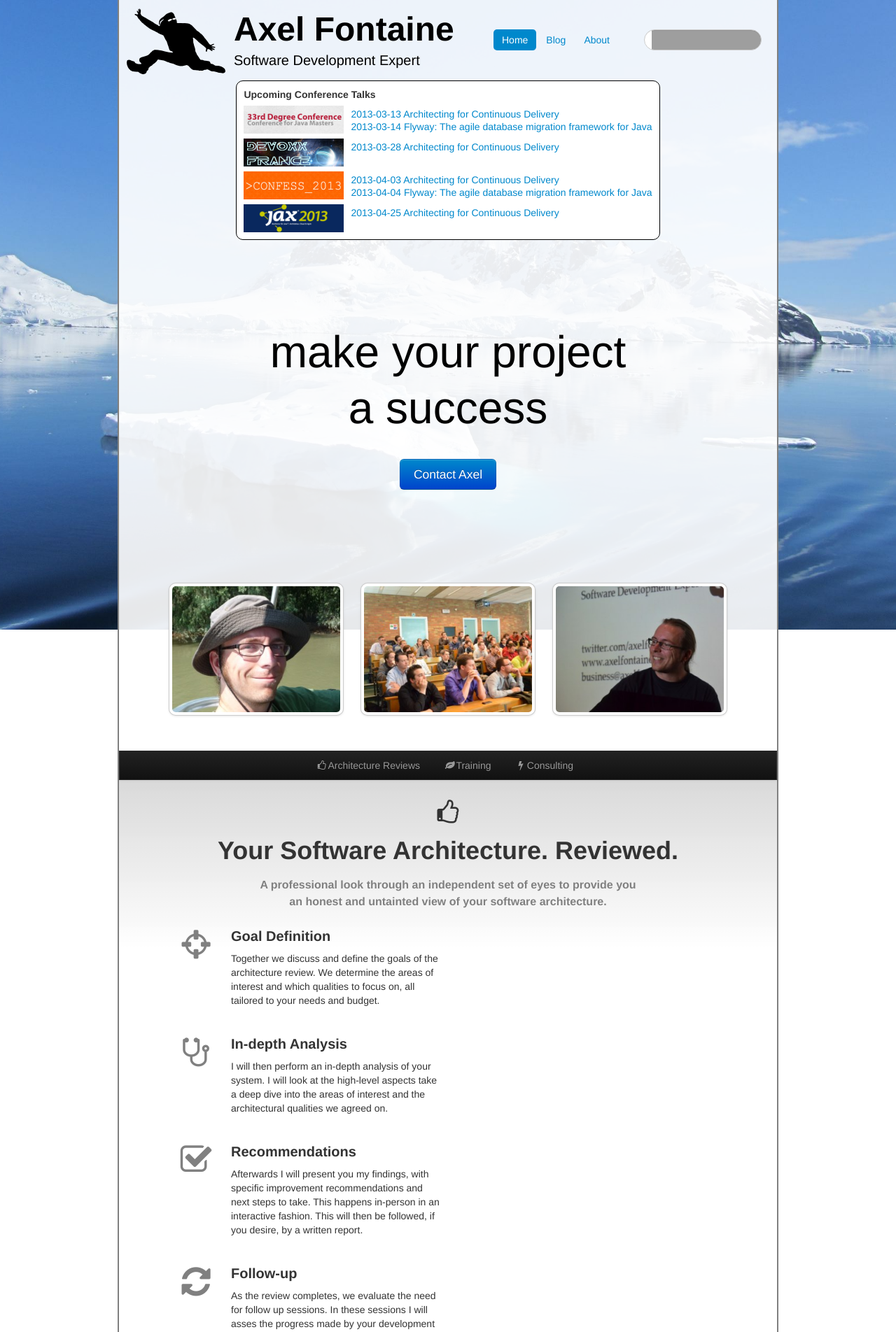
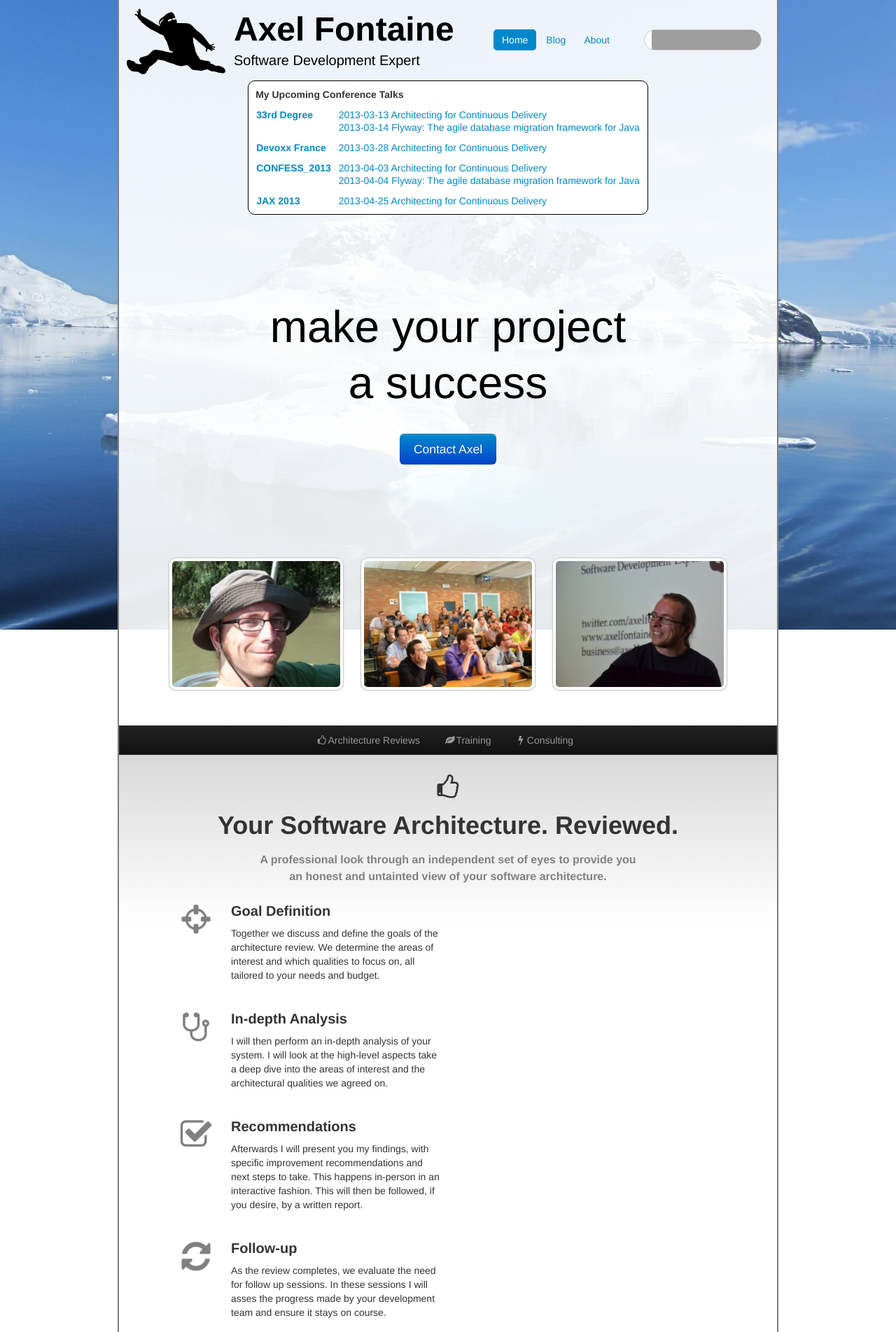
Before and after one commit to axelfontaine/axelfontaine.com, a Jekyll site: the page built from index.html, in a window 1280 px wide. Shown: the top 1904 px of the page at 70% size. Built offline with Jekyll 4.4.1, drawn with Linux system fonts in a browser that asks for light colours; grey boxes are pictures that could not be loaded.

Commit message:
Removed conference logos

```diff
--- a/assets/axelfontaine.css
+++ b/assets/axelfontaine.css
@@ -66,15 +66,20 @@
     display: table;
 }
 
-#talks .conference div {
-    float: left;
+#talks table tr {
+    margin-bottom: 10px;
 }
 
-#talks .conference .conference-logo {
-    clear: both;
+#talks table tr td:first-child {
+    vertical-align: top;
+    font-weight: bold;
+    padding-right: 10px;
+}
+
+#talks table tr td {
+    margin-left: 10px;
     margin-right: 10px;
-    margin-top: -3px;
-    margin-bottom: 10px;
+    padding-bottom: 10px;
 }
 
 #top-space {
--- a/index.html
+++ b/index.html
@@ -5,54 +5,34 @@ pill: home
 <!--suppress HtmlPresentationalElement -->
 <div id="home">
 <div id="talks">
-    <p><strong>Upcoming Conference Talks</strong></p>
+    <p><strong>My Upcoming Conference Talks</strong></p>
 
-    <div class="conference">
-        <div class="conference-logo">
-            <a href="http://2013.33degree.org/speaker/show/36"><img src="/assets/talks/33rd-degree.png"
-                                                                    alt="33rd Degree"
-                                                                    align="top"/></a>
-        </div>
-        <div>
-            <a href="http://2013.33degree.org/talk/show/51">2013-03-13
-                Architecting for Continuous Delivery</a><br/>
-            <a href="http://2013.33degree.org/talk/show/52">2013-03-14
-                Flyway: The agile database migration framework for Java</a>
-        </div>
-    </div>
-    <div class="conference">
-        <div class="conference-logo">
-            <a href="http://www.devoxx.com/display/FR13/Accueil"><img src="/assets/talks/devoxx-france.png" alt="Devoxx France"
-                                                            align="top"/></a>
-        </div>
-        <div>
-            <a href="http://www.devoxx.com/display/FR13/Accueil">2013-03-28
-                Architecting for Continuous Delivery</a><br/>
-        </div>
-    </div>
-    <div class="conference">
-        <div class="conference-logo">
-            <a href="https://2013.con-fess.com/speakers#25"><img src="/assets/talks/confess-2013.png"
-                                                                 alt="CONFESS_2013"
-                                                                 align="top"/></a>
-        </div>
-        <div>
-            <a href="https://2013.con-fess.com/sessions/-/details/77/Architecting-for-Continuous-Delivery">2013-04-03
-                Architecting for Continuous Delivery</a><br/>
-            <a href="https://2013.con-fess.com/sessions/-/details/78/Flyway--The-agile-database-migration-framework-for-Java">2013-04-04
-                Flyway: The agile database migration framework for Java</a>
-        </div>
-    </div>
-    <div class="conference">
-        <div class="conference-logo">
-            <a href="http://jax.de/2013/speaker/#7895"><img src="/assets/talks/jax-2013.png" alt="JAX 2013"
-                                                            align="top"/></a>
-        </div>
-        <div>
-            <a href="http://jax.de/2013/sessions/#session-24808">2013-04-25
-                Architecting for Continuous Delivery</a><br/>
-        </div>
-    </div>
+    <table>
+        <tr>
+            <td><a href="http://2013.33degree.org/speaker/show/36">33rd Degree</a></td>
+            <td><a href="http://2013.33degree.org/talk/show/51">2013-03-13
+                            Architecting for Continuous Delivery</a><br/>
+                        <a href="http://2013.33degree.org/talk/show/52">2013-03-14
+                            Flyway: The agile database migration framework for Java</a></td>
+        </tr>
+        <tr>
+            <td><a href="http://www.devoxx.com/display/FR13/Axel+Fontaine">Devoxx France</a></td>
+            <td><a href="http://www.devoxx.com/display/FR13/Architecting+for+Continuous+Delivery">2013-03-28
+                            Architecting for Continuous Delivery</a><br/></td>
+        </tr>
+        <tr>
+            <td><a href="https://2013.con-fess.com/speakers#25">CONFESS_2013</a></td>
+            <td><a href="https://2013.con-fess.com/sessions/-/details/77/Architecting-for-Continuous-Delivery">2013-04-03
+                            Architecting for Continuous Delivery</a><br/>
+                        <a href="https://2013.con-fess.com/sessions/-/details/78/Flyway--The-agile-database-migration-framework-for-Java">2013-04-04
+                            Flyway: The agile database migration framework for Java</a></td>
+        </tr>
+        <tr>
+            <td><a href="http://jax.de/2013/speaker/#7895">JAX 2013</a></td>
+            <td><a href="http://jax.de/2013/sessions/#session-24808">2013-04-25
+                            Architecting for Continuous Delivery</a><br/></td>
+        </tr>
+    </table>
 </div>
 <div id="top-space"></div>
 <div id="bigsell">
@@ -148,8 +128,22 @@ pill: home
                 </div>
             </div>
         </div>
-        <div class="span6">
-            <!-- add quotes from clients -->
+        <div class="span5">
+            <!--
+            <div class="quote">
+                <div class="bubble">
+                    designaffairs is impressed by the effectiveness and efficiency of Axel’s work. He managed to evaluate
+                    the application in an extremely short time frame. His work resulted in a very detailed summary which provides
+                    precise recommendations regarding activities in order to increase the maturity of the software.
+                    Axel’s depth and breadth of experience is impressive. He gets things done and is always focused on the
+                    end goal or deliverable.
+                </div>
+                <div class="attribution">
+                    <strong>Andreas Rieger</strong> -
+                    Head of Software Engineering and Project Management, designaffairs GmbH, München, Germany
+                </div>
+            </div>
+            -->
         </div>
     </div>
     <div class="call-to-action">
```
